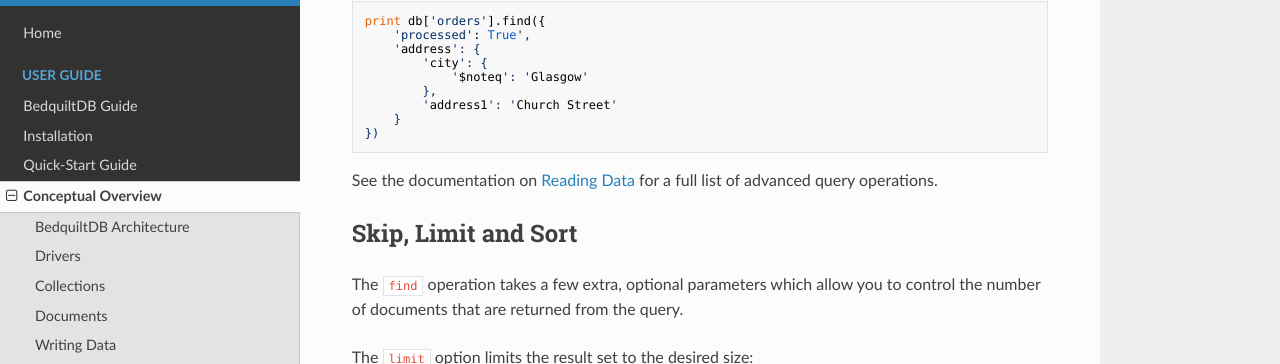
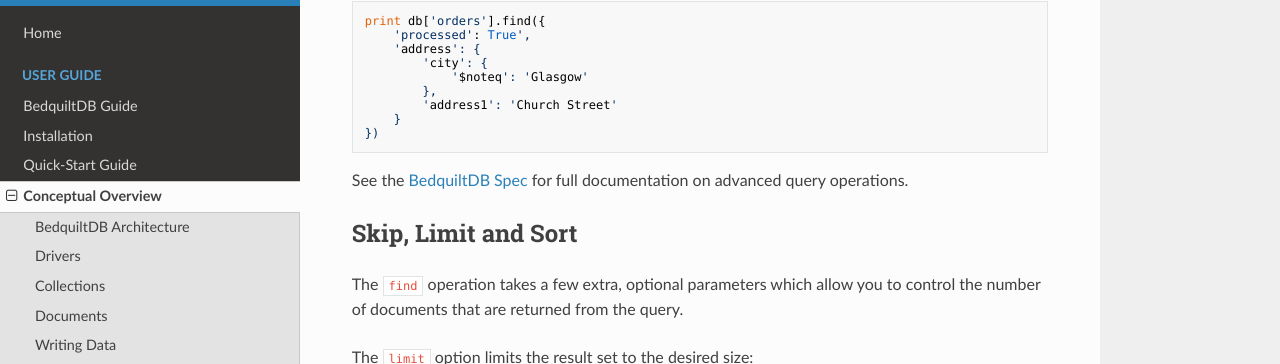
Before and after one commit to BedquiltDB/bedquilt-core, an MkDocs documentation site: the page built from doc/guide/concepts.md, in a window 1280 px wide and 1400 px high, scrolled down 5292 px. Shown: the part 87-451 px from the top of the window. Built offline with MkDocs 1.6.1, drawn with Linux system fonts in a browser that asks for light colours; nearby versions of some CDN libraries; old or Windows-style settings are respelled for this version of MkDocs.

Commit message:
Link to Spec

````diff
--- a/doc/extra.css
+++ b/doc/extra.css
@@ -1,5 +1,5 @@
-h2 {
-  margin-top: 1.2em;
+h2, h3, h4, h5 {
+  margin-top: 1.4em;
 }
 
 img {
--- a/doc/guide/concepts.md
+++ b/doc/guide/concepts.md
@@ -274,8 +274,7 @@
 })
 ```
 
-See the documentation on [Reading Data](reading_data.md) for a full list of advanced query operations.
-
+See the [BedquiltDB Spec](../spec.md#aside-advanced-query-operations) for full documentation on advanced query operations.
 
 
 ## Skip, Limit and Sort
````
